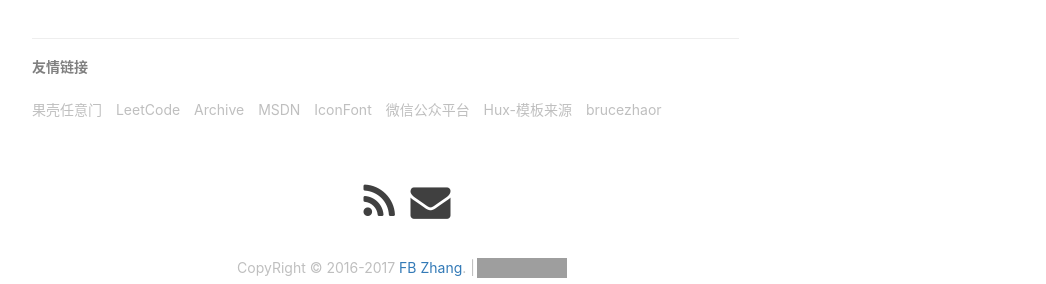
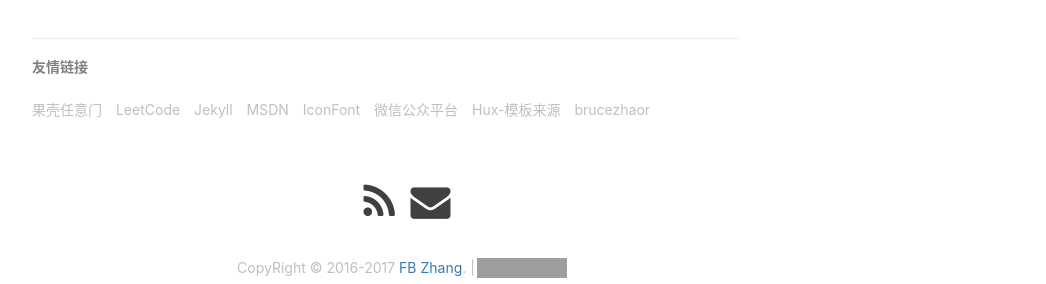
Before and after one commit to zfb132/zfb132.github.com, a Jekyll site: the page built from _posts/2017-05-11-git-experience.md, in a window 1280 px wide and 900 px high, scrolled down 3587 px. Shown: the part 460-744 px from the top of the window, without its empty margins (233-1279 px from the left). Built offline with Jekyll 4.4.1, drawn with Linux system fonts in a browser that asks for light colours; nearby versions of some CDN libraries; comment, search, counter and statistics services are not loaded; grey boxes are pictures that could not be loaded.

Commit message:
更改友链

```diff
--- a/_config.yml
+++ b/_config.yml
@@ -78,8 +78,8 @@ friends: [
         title: "LeetCode",
         href: "https://leetcode.com/"
         },{
-        title: "Archive",
-        href: "https://archive.org/"
+        title: "Jekyll",
+        href: "http://jekyllrb.com/docs/templates/"
         },{
         title: "MSDN",
         href: "https://msdn.microsoft.com/zh-cn/library/ms310241/"
```
